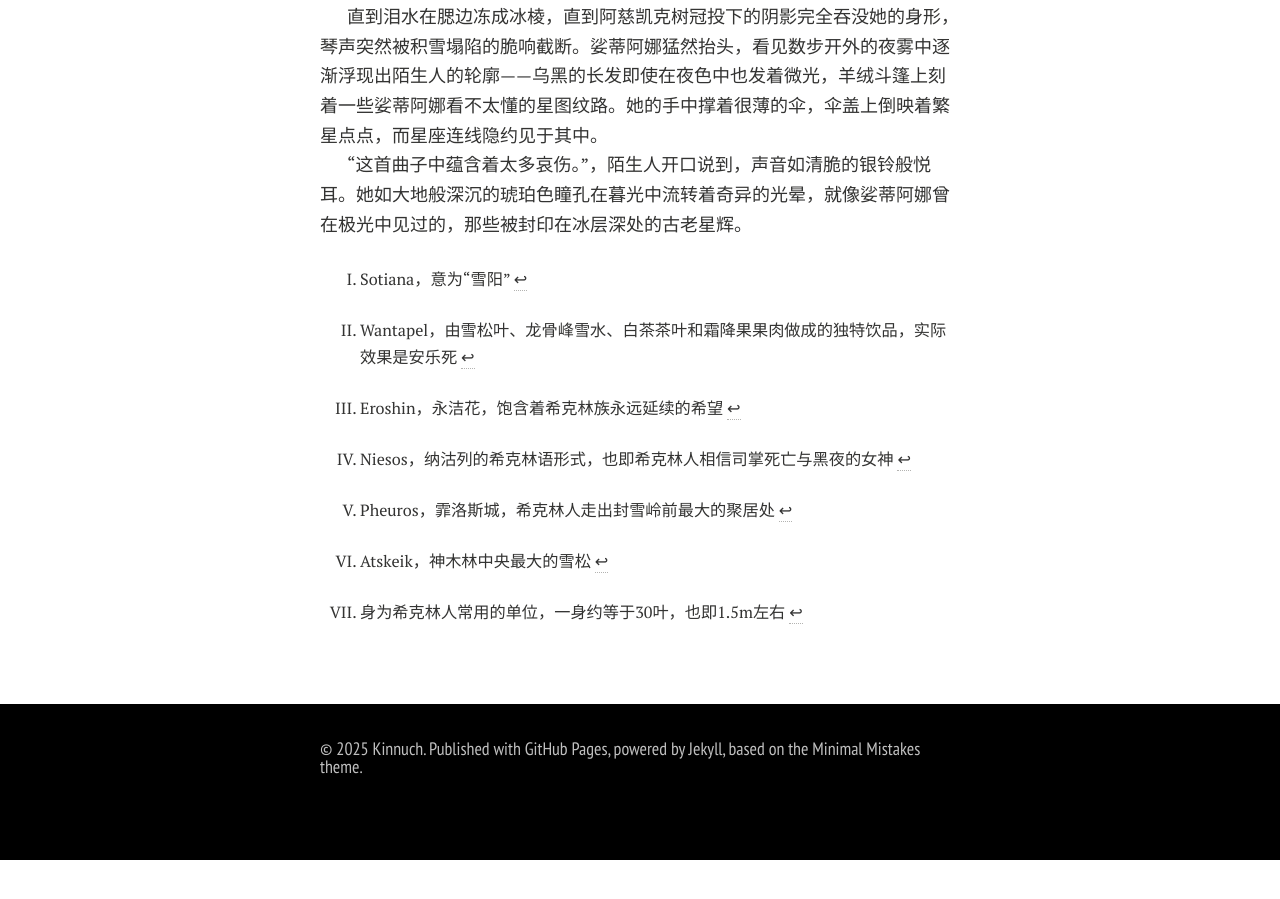
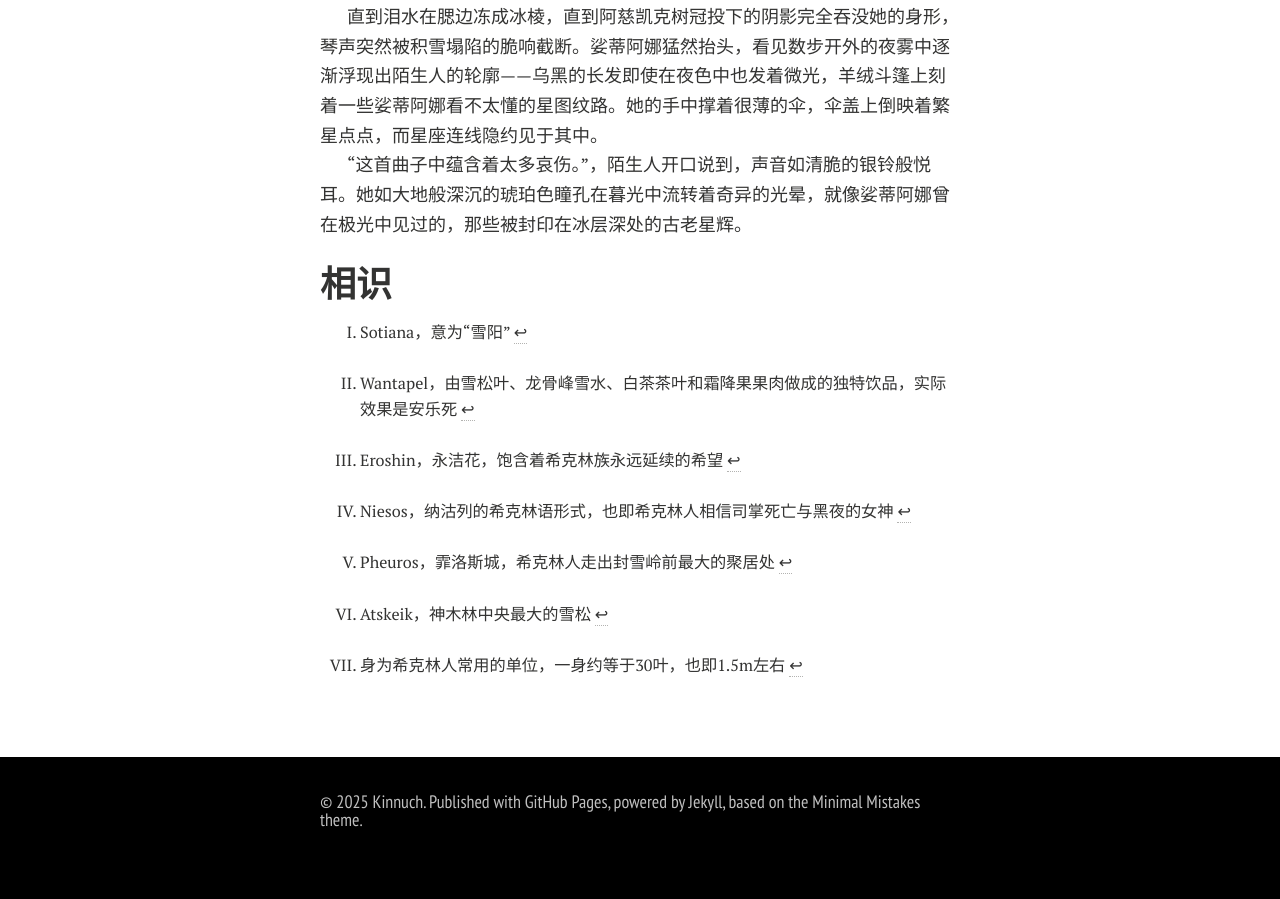
Before and after one commit to Kinnuch/kinnuch.github.io, a Jekyll site: the page built from laim/shikrin.assets/ShikrinEssay/海蚀录·亚希林卷.md, in a window 1280 px wide and 900 px high, scrolled down 1918 px. Built offline with Jekyll 4.4.1, drawn with Linux system fonts in a browser that asks for light colours; nearby versions of some CDN libraries; our own code applies the rules of GitHub Pages for plain Markdown files; comment, search, counter and statistics services are not loaded; a style sheet for code colours, icons or effects is not loaded; before the commit the page ends 2778 px from its top, so only the background shows below that.

Commit message:
Update 海蚀录·亚希林卷.md

```diff
--- a/laim/shikrin.assets/ShikrinEssay/海蚀录·亚希林卷.md
+++ b/laim/shikrin.assets/ShikrinEssay/海蚀录·亚希林卷.md
@@ -62,3 +62,7 @@
 [^5]: Pheuros，霏洛斯城，希克林人走出封雪岭前最大的聚居处
 [^6]: Atskeik，神木林中央最大的雪松
 [^7]: 身为希克林人常用的单位，一身约等于30叶，也即1.5m左右
+
+
+
+## 相识
```
